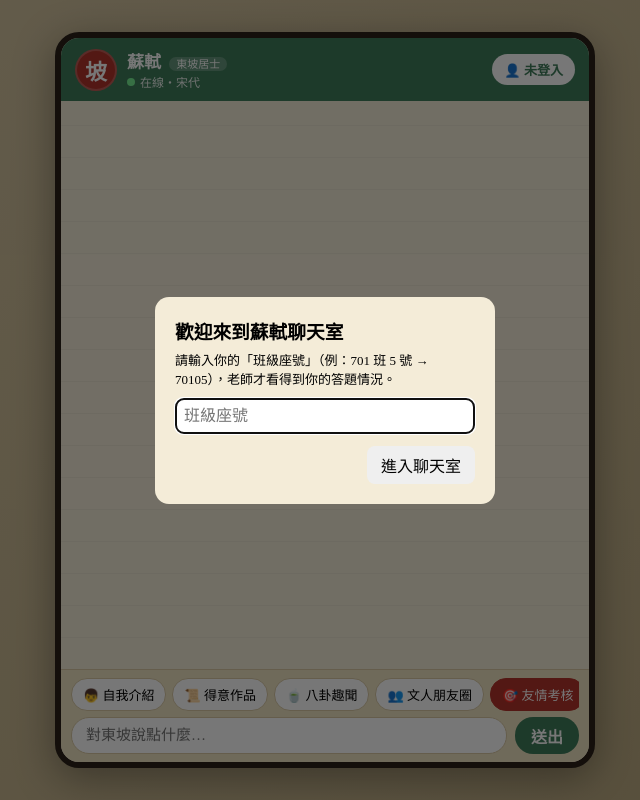
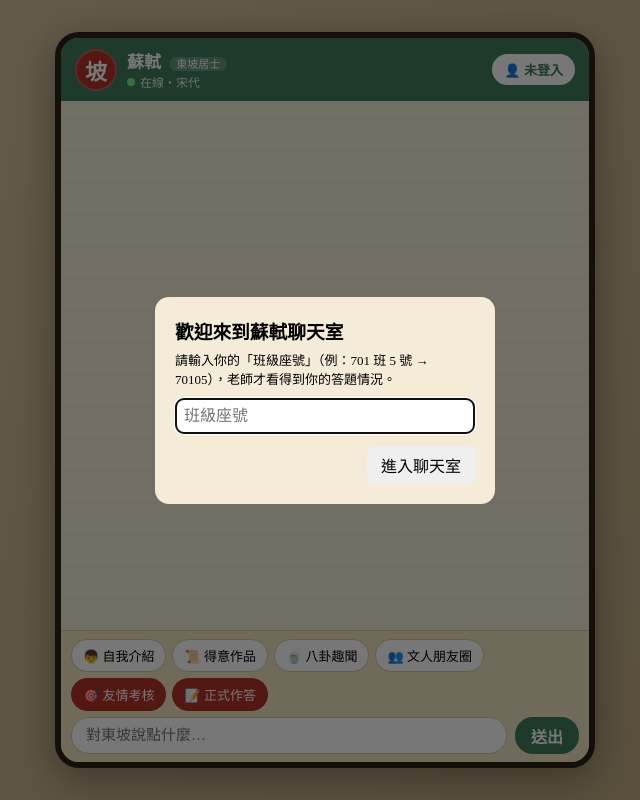
Before and after one commit to nowel8577-code/ancient-chatroom, a plain HTML site: page su/index.html in a window 1280 px wide. Shown: the whole page, without its empty margins (315-955 px from the left). Drawn offline with Linux system fonts and the light colour scheme.

Commit message:
Wrap topic menu so all buttons are visible
Co-Authored-By: Claude Sonnet 5.5 <noreply@anthropic.com>

```diff
--- a/hanyu/styles.css
+++ b/hanyu/styles.css
@@ -51,7 +51,7 @@ body{
 .opts button.bad{background:#f7c9c4;border-color:#c0584d}
 
 .bottom{background:#efe3c2;border-top:1px solid var(--line);padding:8px 10px calc(8px + env(safe-area-inset-bottom))}
-.menu{display:flex;gap:6px;overflow-x:auto;padding-bottom:6px}
+.menu{display:flex;flex-wrap:wrap;gap:6px;padding-bottom:6px}
 .menu button{flex:none;border:1px solid var(--line);background:#fff;border-radius:16px;padding:6px 11px;font-size:13px;cursor:pointer;font-family:inherit}
 .menu button.quiz{background:var(--red);color:#fff;border-color:var(--red)}
 .input{display:flex;gap:8px}
--- a/su/styles.css
+++ b/su/styles.css
@@ -51,7 +51,7 @@ body{
 .opts button.bad{background:#f7c9c4;border-color:#c0584d}
 
 .bottom{background:#efe3c2;border-top:1px solid var(--line);padding:8px 10px calc(8px + env(safe-area-inset-bottom))}
-.menu{display:flex;gap:6px;overflow-x:auto;padding-bottom:6px}
+.menu{display:flex;flex-wrap:wrap;gap:6px;padding-bottom:6px}
 .menu button{flex:none;border:1px solid var(--line);background:#fff;border-radius:16px;padding:6px 11px;font-size:13px;cursor:pointer;font-family:inherit}
 .menu button.quiz{background:var(--red);color:#fff;border-color:var(--red)}
 .input{display:flex;gap:8px}
```
